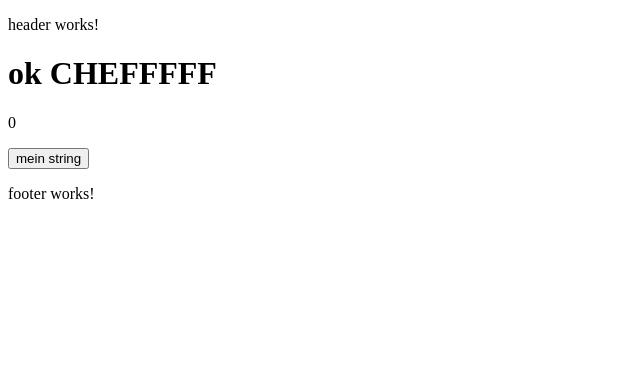
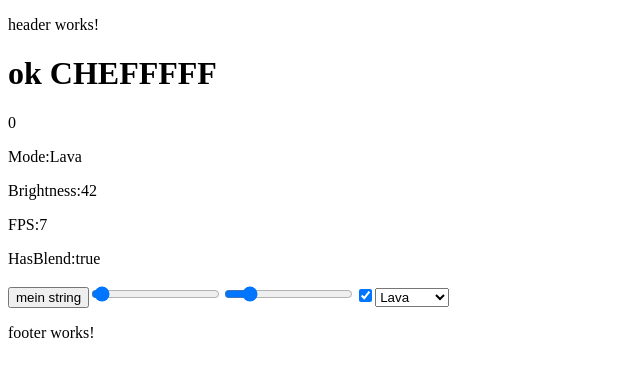
Before and after one commit to Hallorino/led-frontend, an Angular app: page / in a window 1280 px wide. Shown: the top 376 px of the page, without its empty margins (0-640 px from the left). Built offline with nearby package versions, Linux system fonts and the light colour scheme.

Commit message:
added Settings

```diff
--- a/src/app/app.module.ts
+++ b/src/app/app.module.ts
@@ -1,6 +1,6 @@
 import { NgModule } from '@angular/core';
 import { BrowserModule } from '@angular/platform-browser';
-
+import { FormsModule } from '@angular/forms';
 import { AppRoutingModule } from './app-routing.module';
 import { AppComponent } from './app.component';
 import { ServiceWorkerModule } from '@angular/service-worker';
@@ -19,6 +19,7 @@ import { OverviewPageComponent } from './pages/overview-page/overview-page.compo
   imports: [
     BrowserModule,
     AppRoutingModule,
+    FormsModule,
     ServiceWorkerModule.register('ngsw-worker.js', {
       enabled: environment.production,
       // Register the ServiceWorker as soon as the app is stable
--- a/src/app/pages/overview-page/overview-page.component.html
+++ b/src/app/pages/overview-page/overview-page.component.html
@@ -1,5 +1,18 @@
 <h1>ok CHEFFFFF</h1>
 
 <p>{{buttonclick}}</p>
+<p>Mode:{{currentSettings.currentMode}}</p>
+<p>Brightness:{{currentSettings.brightness}}</p>
+<p>FPS:{{currentSettings.fps}}</p>
+<p>HasBlend:{{currentSettings.hasBlend}}</p>
 
 <button type="button" (click)="onButtonClick()">{{buttontext}}</button>
+<input type="range" min="1" max="255" [(ngModel)]="currentSettings.fps">
+<input type="range" min="1" max="255" [(ngModel)]="currentSettings.brightness">
+<input type="checkbox" [(ngModel)]="currentSettings.hasBlend">
+
+
+
+<select>
+  <option *ngFor="let mode of modes" [value]="mode.name" [selected]="mode.name == currentSettings.currentMode">{{mode.name}}</option>
+</select>
--- a/src/app/pages/overview-page/overview-page.component.ts
+++ b/src/app/pages/overview-page/overview-page.component.ts
@@ -1,4 +1,6 @@
 import { Component, OnInit } from '@angular/core';
+import { Mode } from 'src/app/models/mode.model';
+import { Settings } from 'src/app/models/settings.model';
 
 @Component({
   selector: 'app-overview-page',
@@ -8,9 +10,23 @@ import { Component, OnInit } from '@angular/core';
 export class OverviewPageComponent implements OnInit {
 
   constructor() { }
+  modes : Mode[] = [
+    {name: "Rainbow"},
+    {name: "Lava"},
+    {name: "Heat"},
+    {name: "Ocean"},
+    {name: "Forest"},
+    {name: "Party"}
+  ];
 
   buttontext: string = "mein string";
   buttonclick: number = 0;
+  currentSettings: Settings = {
+    currentMode: "Lava",
+    brightness: 42,
+    fps: 7,
+    hasBlend: true
+  }
 
   ngOnInit(): void {
   }
--- a/src/environments/environment.prod.ts
+++ b/src/environments/environment.prod.ts
@@ -1,3 +1,4 @@
 export const environment = {
-  production: true
+  production: true,
+  backend:"192.168.1.54"
 };
--- a/src/environments/environment.ts
+++ b/src/environments/environment.ts
@@ -3,7 +3,8 @@
 // The list of file replacements can be found in `angular.json`.
 
 export const environment = {
-  production: false
+  production: false,
+  backend:"192.168.1.54"
 };
 
 /*
```
